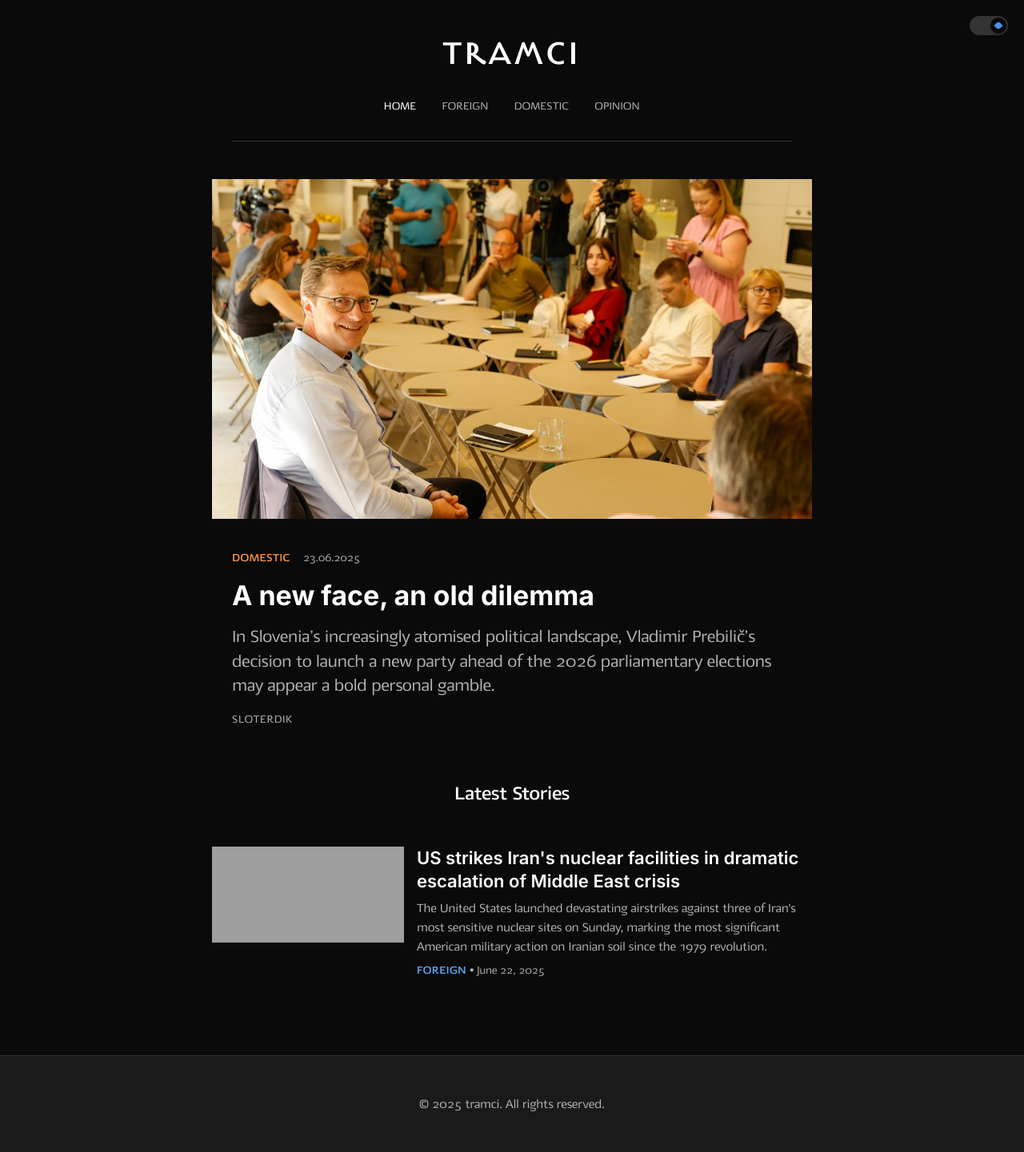
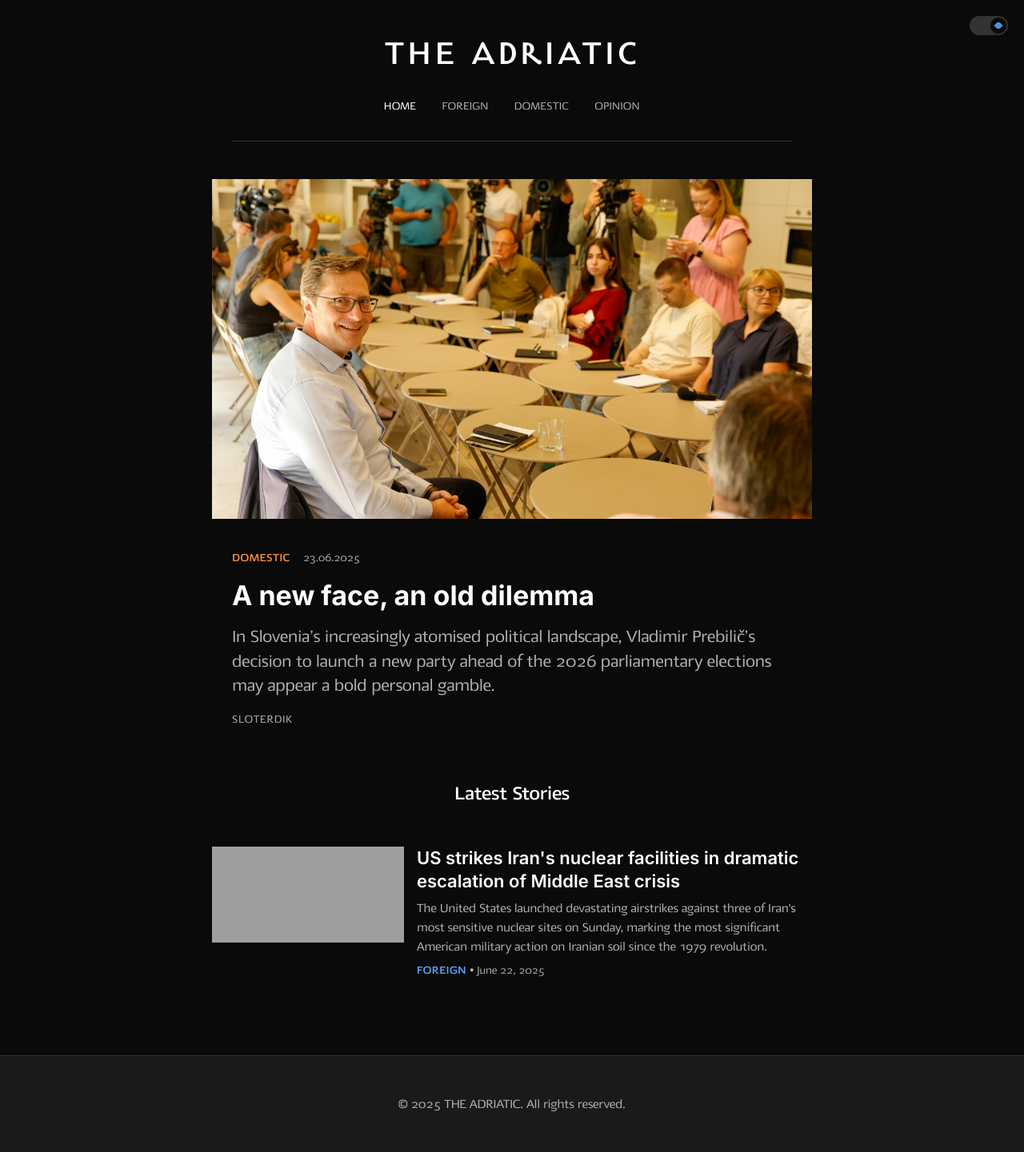
Before and after one commit to tfhoerest/azt, a Jekyll site: the page built from index.html, in a window 1280 px wide. Shown: the whole page at 80% size. Built offline with Jekyll 4.4.1, drawn with Linux system fonts in a browser that asks for light colours; some web fonts are replaced; the list of posts is cut into pages by our own code.

Commit message:
Update _config.yml

```diff
--- a/_config.yml
+++ b/_config.yml
@@ -1,4 +1,4 @@
-title: "tramci"
+title: "THE ADRIATIC"
 description: "An open-source initiative for tracking global news, conflict, and intelligence"
 url: "https://tramci.github.io"
 baseurl: "/azt"
```
